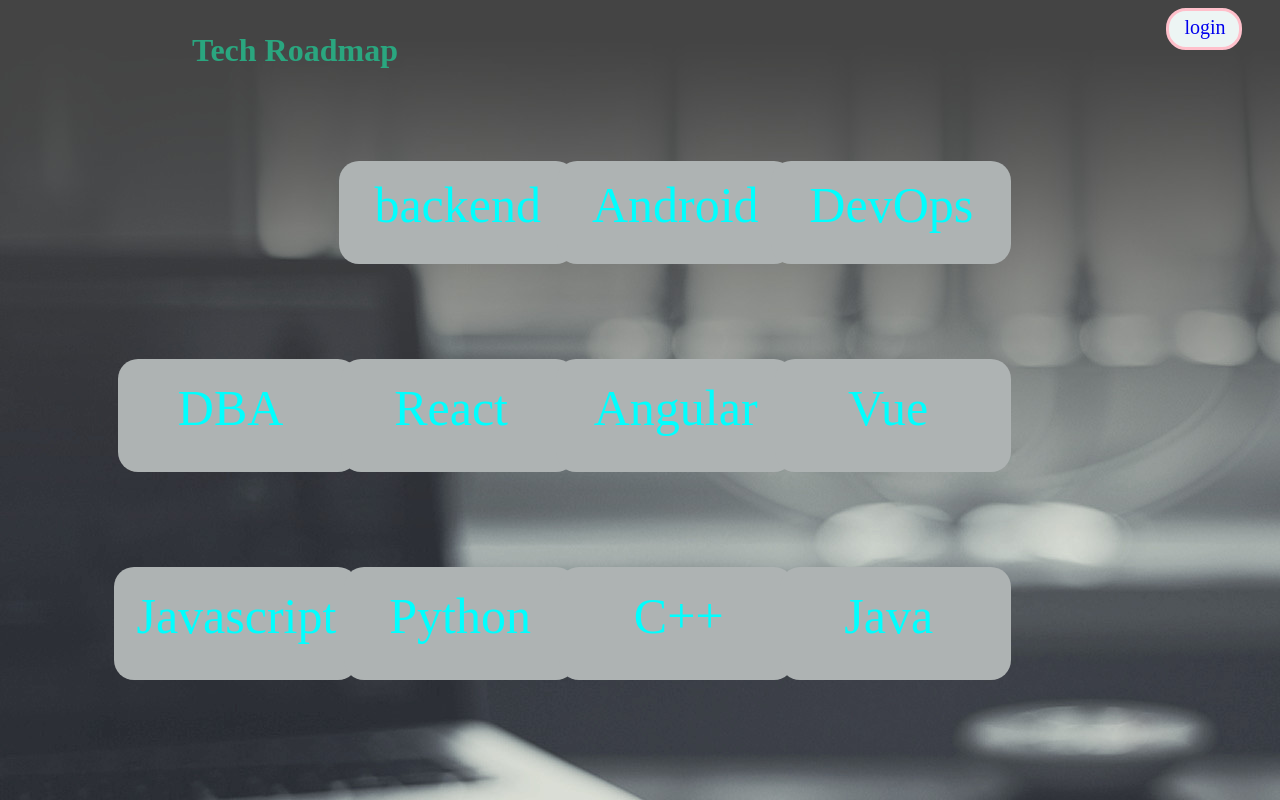
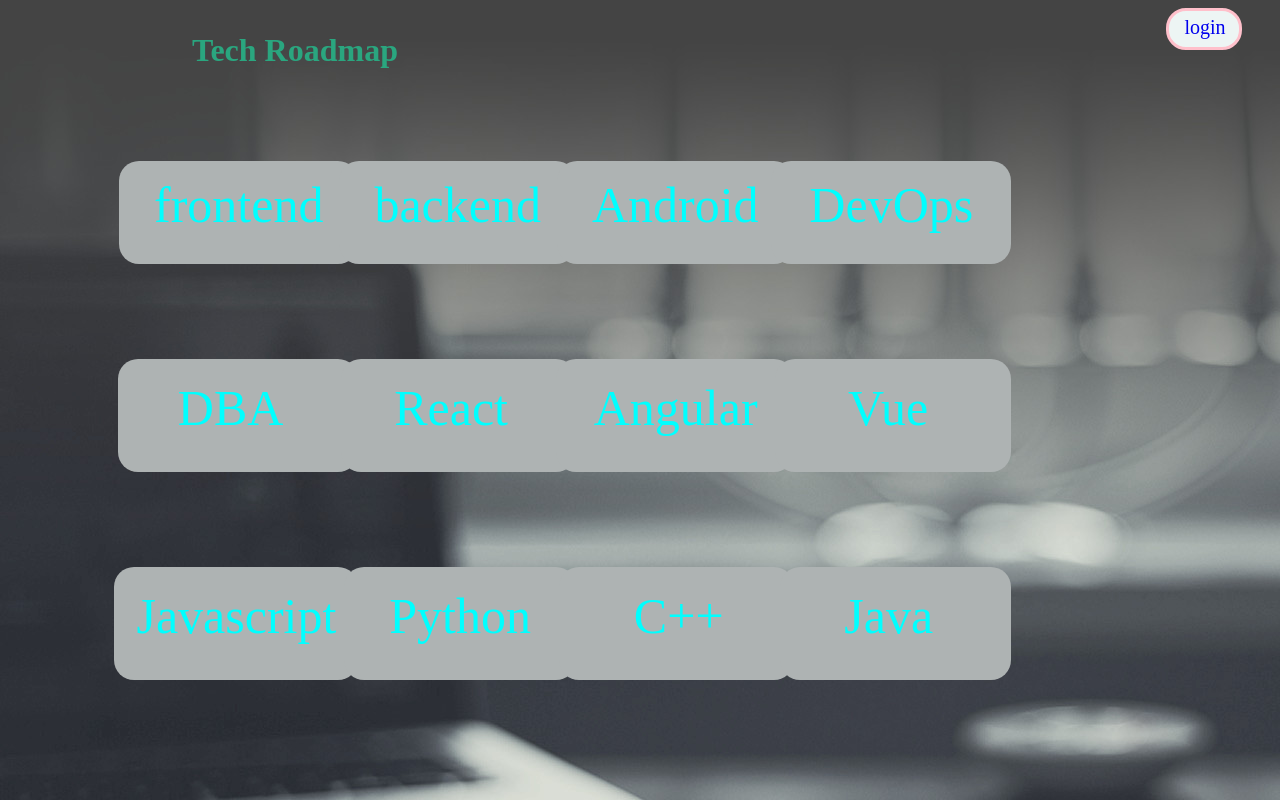
Before and after one commit to omkarsonmale/clon-project, a plain HTML site: page main.html in a window 1280 px wide. Drawn offline with Linux system fonts and the light colour scheme.

Commit message:
front change

```diff
--- a/main.html
+++ b/main.html
@@ -415,12 +415,12 @@
             <a href="index.html" target="_blank"> login</a>
         </li>
         </div>
-        <!-- <div class="front" id="app">
+        <div class="front" id="app">
 
 
                     <a   href="frontend.html" target="_blank" >frontend</a>
 
-                    -->
+
 
 
         </div>
```
